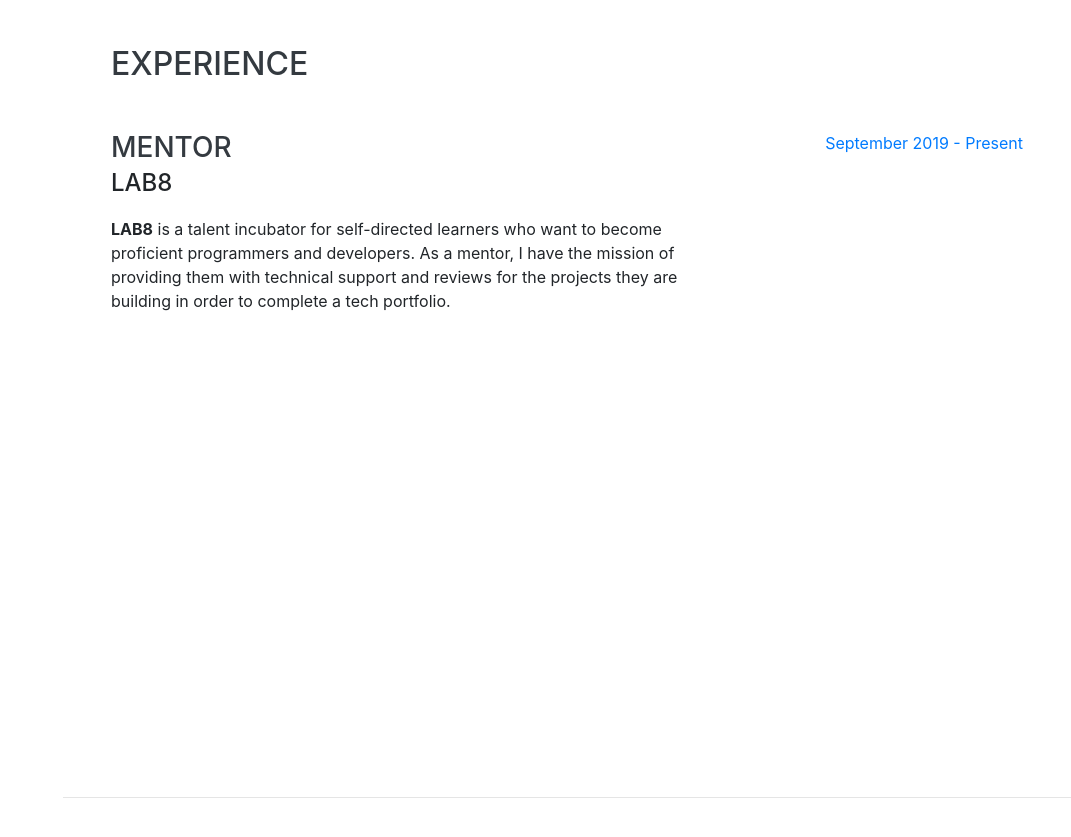
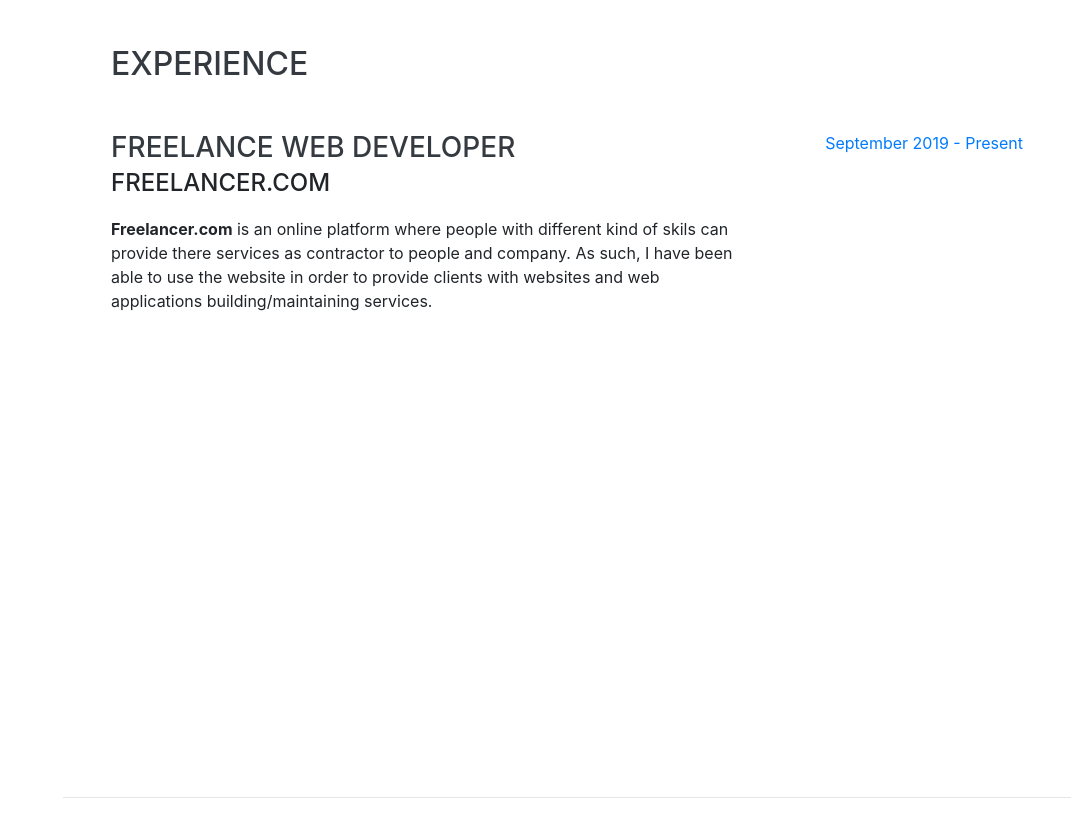
Before and after one commit to woleogounchi/resume-site, a website with bundled scripts: page index.html in a window 1280 px wide. Shown: the part 804-1641 px from the top of the page, without its empty margins (209-1280 px from the left). Built offline with nearby package versions, Linux system fonts and the light colour scheme; a web font is replaced by a local one.

Commit message:
Update index.html

```diff
--- a/index.html
+++ b/index.html
@@ -95,9 +95,9 @@
 
         <div class="resume-item d-flex flex-column flex-md-row justify-content-between mb-5">
           <div class="resume-content">
-            <h3 class="mb-0">Mentor</h3>
-            <div class="subheading mb-3">LAB8</div>
-            <p><strong>LAB8</strong> is a talent incubator for self-directed learners who want to become proficient programmers and developers. As a mentor, I have the mission of providing them with technical support and reviews for the projects they are building in order to complete a tech portfolio.</p>
+            <h3 class="mb-0">Freelance Web Developer</h3>
+            <div class="subheading mb-3">freelancer.com</div>
+            <p><strong>Freelancer.com</strong> is an online platform where people with different kind of skils can provide there services as contractor to people and company. As such, I have been able to use the website in order to provide clients with websites and web applications building/maintaining services.</p>
           </div>
           <div class="resume-date text-md-right">
             <span class="text-primary">September 2019 - Present</span>
```
